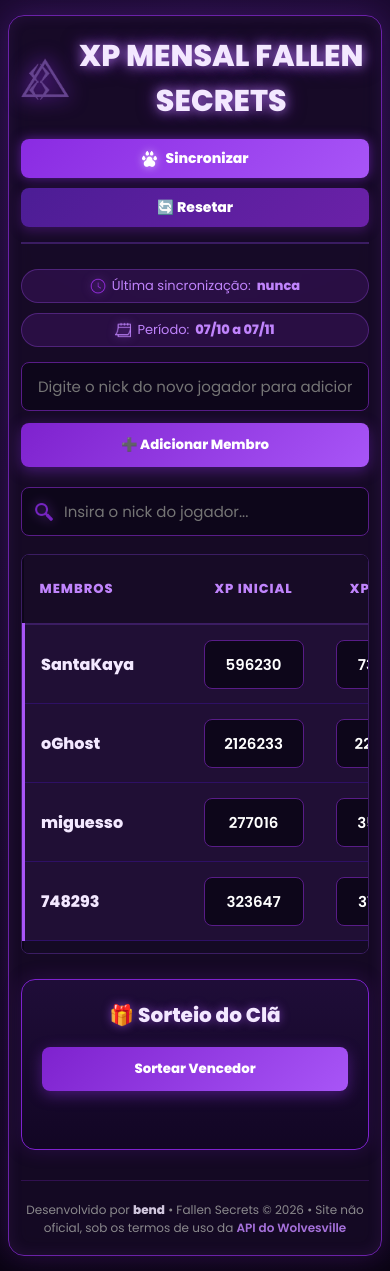
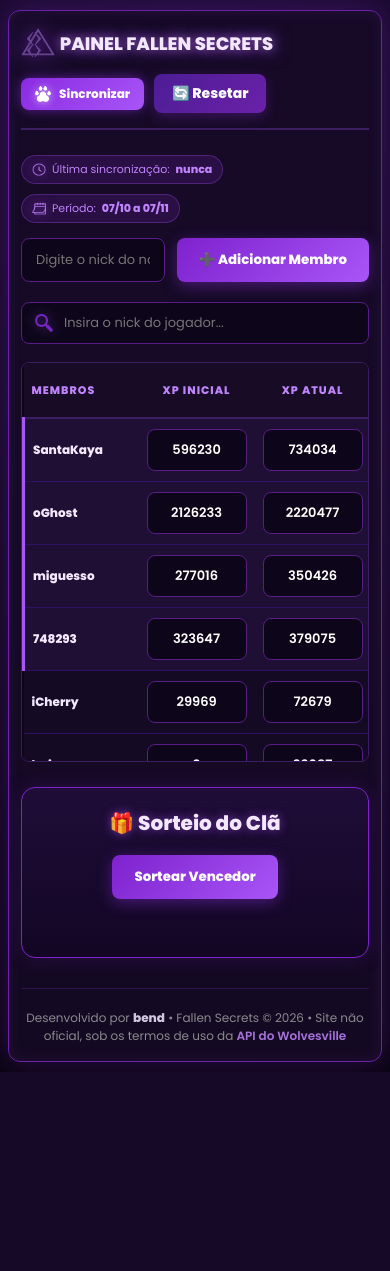
Before and after one commit to milgueu/fallen-secrets-painel, a Flask app: page /admin-secreto in a window 390 px wide. After the commit the page ends 1072 px from the top, so only its background shows below. Run offline with Flask 3, Linux system fonts and the light colour scheme.

Commit message:
nova atualizaçao de UI

```diff
--- a/membros.json
+++ b/membros.json
@@ -17,7 +17,7 @@
         "id": 4,
         "nome": "748293",
         "xp_inicial": 323647,
-        "xp_final": 378863,
+        "xp_final": 379075,
         "player_id": "4eeafb41-12ce-4752-8937-fbd5d21112b2"
     },
     {
@@ -108,7 +108,7 @@
         "id": 19,
         "nome": "iCherry",
         "xp_inicial": 29969,
-        "xp_final": 72454,
+        "xp_final": 72679,
         "player_id": "55f2fb41-3cb4-425c-b42d-61aeb4591c66"
     },
     {
@@ -143,7 +143,7 @@
         "id": 24,
         "nome": "Bobinha",
         "xp_inicial": 23000,
-        "xp_final": 53390,
+        "xp_final": 53677,
         "player_id": "456d1dfc-90ae-4a14-ab2b-d5d869722885"
     },
     {
@@ -185,7 +185,7 @@
         "id": 31,
         "nome": "hair",
         "xp_inicial": 0,
-        "xp_final": 38807,
+        "xp_final": 39087,
         "player_id": "53aa9846-dc68-451e-900a-0029ca5ba4b5"
     },
     {
@@ -242,14 +242,14 @@
         "player_id": "49e29e68-1d8d-4ca5-874b-93c62c387480",
         "nome": "deban",
         "xp_inicial": 79000,
-        "xp_final": 109043
+        "xp_final": 110003
     },
     {
         "id": 42,
         "player_id": "5e7dc5fa-9d3f-449b-9662-0d54d76deae4",
         "nome": "HAIR",
         "xp_inicial": 0,
-        "xp_final": 10458
+        "xp_final": 10548
     },
     {
         "id": 43,
--- a/templates/index.html
+++ b/templates/index.html
@@ -3,7 +3,7 @@
 
 <head>
     <meta charset="UTF-8">
-    <meta name="viewport" content="width=device-width, initial-scale=1.0">
+    <meta name="viewport" content="width=device-width, initial-scale=1.0, viewport-fit=cover">
     <title>FS • XP Mensal</title>
     <link rel="icon" href="{{ url_for('static', filename='logo.png') }}">
     <link rel="preload" as="image" href="{{ url_for('static', filename='sinc.png') }}">
@@ -13,13 +13,20 @@
             box-sizing: border-box;
         }
 
+        /* Elimina as bordas brancas no celular/orientação horizontal */
+        html, body {
+            background-color: #0a0413;
+            margin: 0;
+            padding: 0;
+            width: 100%;
+            min-height: 100vh;
+        }
+
         body {
             font-family: 'Poppins', sans-serif;
             background: radial-gradient(circle at top, #1e0b36 0%, #0a0413 100%);
             color: #f3e8ff;
-            margin: 0;
             padding: 30px 15px;
-            min-height: 100vh;
         }
 
         .container {
@@ -52,7 +59,7 @@
 
         h1 {
             margin: 0;
-            font-size: 26px;
+            font-size: 24px;
             font-weight: 800;
             color: #f3e8ff;
             text-shadow: 0 0 12px rgba(192, 132, 252, 0.8), 0 0 20px rgba(147, 51, 234, 0.5);
@@ -61,7 +68,7 @@
             gap: 10px;
         }
 
-        /* BARRA DE STATUS (Última Sincronização + Período do Torneio) */
+        /* BARRA DE STATUS */
         .status-bar {
             display: flex;
             justify-content: space-between;
@@ -168,7 +175,6 @@
             background: linear-gradient(135deg, #9333ea 0%, #c084fc 100%);
         }
 
-
         button.btn-sync {
             background: linear-gradient(135deg, #8a2be2 0%, #a855f7 100%);
             box-shadow: 0 0 12px rgba(138, 43, 226, 0.6);
@@ -265,7 +271,6 @@
             background: #1c0e33;
         }
 
-        /* Destaque limpo e profissional para as linhas elegíveis */
         tr.elegivel-row td {
             background: rgba(168, 85, 247, 0.12);
         }
@@ -353,48 +358,59 @@
             text-decoration: underline;
         }
 
-        @media (max-width: 600px) {
+        /* --- AJUSTES EXCLUSIVOS PARA CELULAR / DISPOSITIVOS MÓVEIS --- */
+        @media (max-width: 768px) {
             body {
-                padding: 15px 8px;
+                padding: 10px 8px;
             }
 
             .container {
-                padding: 18px 12px;
+                padding: 16px 12px;
+                border-radius: 12px;
             }
 
-            .header-box {
-                flex-direction: column;
-                align-items: stretch;
-                text-align: center;
+            /* Redução do título em telas menores */
+            h1 {
+                font-size: 18px !important;
             }
 
-            h1 {
-                justify-content: center;
-                font-size: 20px;
+            h1 span {
+                font-size: 18px !important;
             }
 
-            .header-actions {
-                flex-direction: column;
-                width: 100%;
+            h1 img {
+                height: 32px !important;
             }
 
-            button {
-                width: 100%;
-                justify-content: center;
+            /* Redução de textos de status e botões em mobile */
+            .info-sinc, .info-periodo {
+                font-size: 11px;
+                padding: 5px 10px;
             }
 
-            .status-bar {
-                flex-direction: column;
-                align-items: stretch;
+            input {
+                font-size: 13px;
+                padding: 10px 14px;
             }
 
-            .info-sinc, .info-periodo {
-                width: 100%;
-                justify-content: center;
+            th {
+                font-size: 11px;
+                padding: 10px 8px;
             }
 
-            .form-group {
-                flex-direction: column;
+            td {
+                font-size: 12px;
+                padding: 10px 8px;
+            }
+
+            .badge {
+                font-size: 10px;
+                padding: 4px 8px;
+            }
+
+            button.btn-sync {
+                font-size: 12px;
+                padding: 7px 14px;
             }
 
             .tabela-wrapper {
@@ -402,7 +418,7 @@
             }
 
             table {
-                min-width: 550px;
+                min-width: 500px;
             }
         }
     </style>
@@ -413,8 +429,8 @@
         <div class="header-box">
             <h1>
                 <img src="{{ url_for('static', filename='logo.png') }}" alt="Logo do Clã"
-                    style="height: 45px; vertical-align: middle; margin-right: -5px; border-radius: 6px; filter: drop-shadow(0 0 10px rgba(138, 43, 226, 0.9));">
-                <span style="font-size: 30px;">XP MENSAL FALLEN SECRETS</span>
+                    style="height: 40px; vertical-align: middle; margin-right: -5px; border-radius: 6px; filter: drop-shadow(0 0 10px rgba(138, 43, 226, 0.9));">
+                <span>PAINEL FALLEN SECRETS</span>
             </h1>
             <div class="header-actions">
                 <button class="btn-sync" onclick="sincronizarXP(event)">
@@ -426,17 +442,17 @@
             </div>
         </div>
 
-        <!-- BARRA DE STATUS: ÚLTIMA SINCRONIZAÇÃO E PERÍODO DO TORNEIO -->
+        <!-- BARRA DE STATUS -->
         <div class="status-bar">
             <div class="info-sinc">
                 <img src="{{ url_for('static', filename='relogio.png') }}" alt="Relógio"
-                    style="width: 16px; height: 16px; object-fit: contain; vertical-align: middle; filter: drop-shadow(0 0 4px rgba(168, 85, 247, 0.6));">
+                    style="width: 14px; height: 14px; object-fit: contain; vertical-align: middle; filter: drop-shadow(0 0 4px rgba(168, 85, 247, 0.6));">
                 Última sincronização: <strong id="texto-ultima-sinc">Carregando...</strong>
             </div>
 
             <div class="info-periodo">
                 <img src="{{ url_for('static', filename='calendario.png') }}" alt="Calendário"
-                    style="width: 16px; height: 16px; object-fit: contain; vertical-align: middle; filter: drop-shadow(0 0 4px rgba(168, 85, 247, 0.6));">
+                    style="width: 14px; height: 14px; object-fit: contain; vertical-align: middle; filter: drop-shadow(0 0 4px rgba(168, 85, 247, 0.6));">
                 Período: <strong>07/10 a 07/11</strong>
             </div>
         </div>
@@ -489,7 +505,6 @@
     </div>
 
     <script>
-        // Lista de contas isentas que não participam do sorteio e aparecem como "Não Participa" no final da tabela
         const nicksExcluidos = ['Amelyth', 'bend', 'IHeaven_', 'deban'];
 
         const IS_ADMIN = document.body.getAttribute('data-admin') === 'true';
```
Also changed, not shown: static/calendario.png, static/relogio.png.
